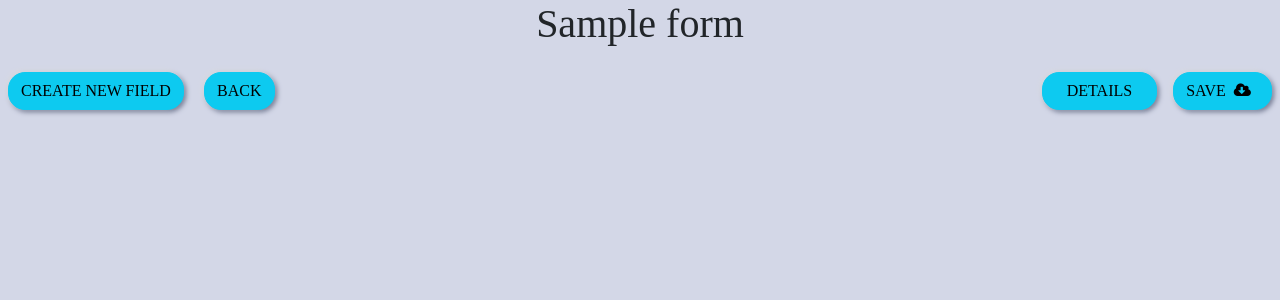
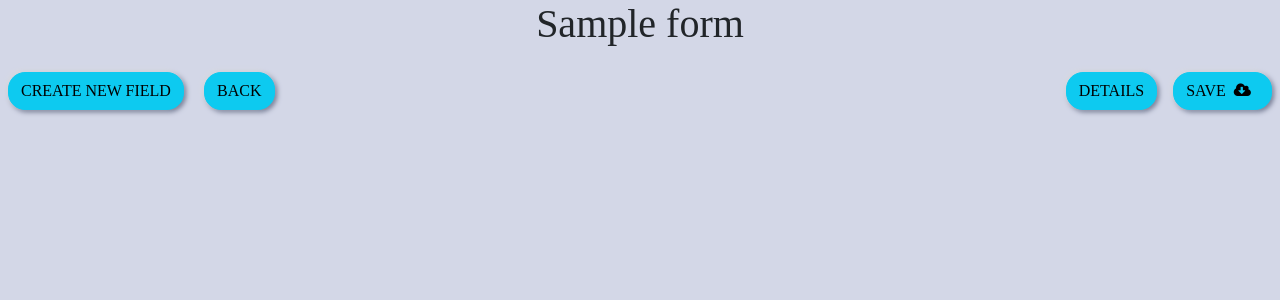
Before and after one commit to MBSA13102002/IRIS_RECS, a Flask app: template templates/temp_form.html in a window 1280 px wide. Shown: the top 300 px of the page. Run offline with Flask 2, Linux system fonts and the light colour scheme; the template is opened without the code that fills it: most values are stand-ins (such as "Sample title", 1, 10 or a date in 2020); some libraries are stand-ins or nearby versions; some web fonts are replaced.

Commit message:
Update temp_form.html

```diff
--- a/templates/temp_form.html
+++ b/templates/temp_form.html
@@ -73,7 +73,7 @@
           SAVE<i class="fa fa-cloud-download mx-2"></i>
         </button>
 
-        <button type="button" class="btn btn-info mx-2 contri_btn fnt px-4" style = "float:right" data-bs-toggle="modal" data-bs-target="#Details_Modal">
+        <button type="button" class="btn btn-info mx-2 contri_btn fnt " style = "float:right" data-bs-toggle="modal" data-bs-target="#Details_Modal">
           DETAILS
         </button>
       </div>
```
